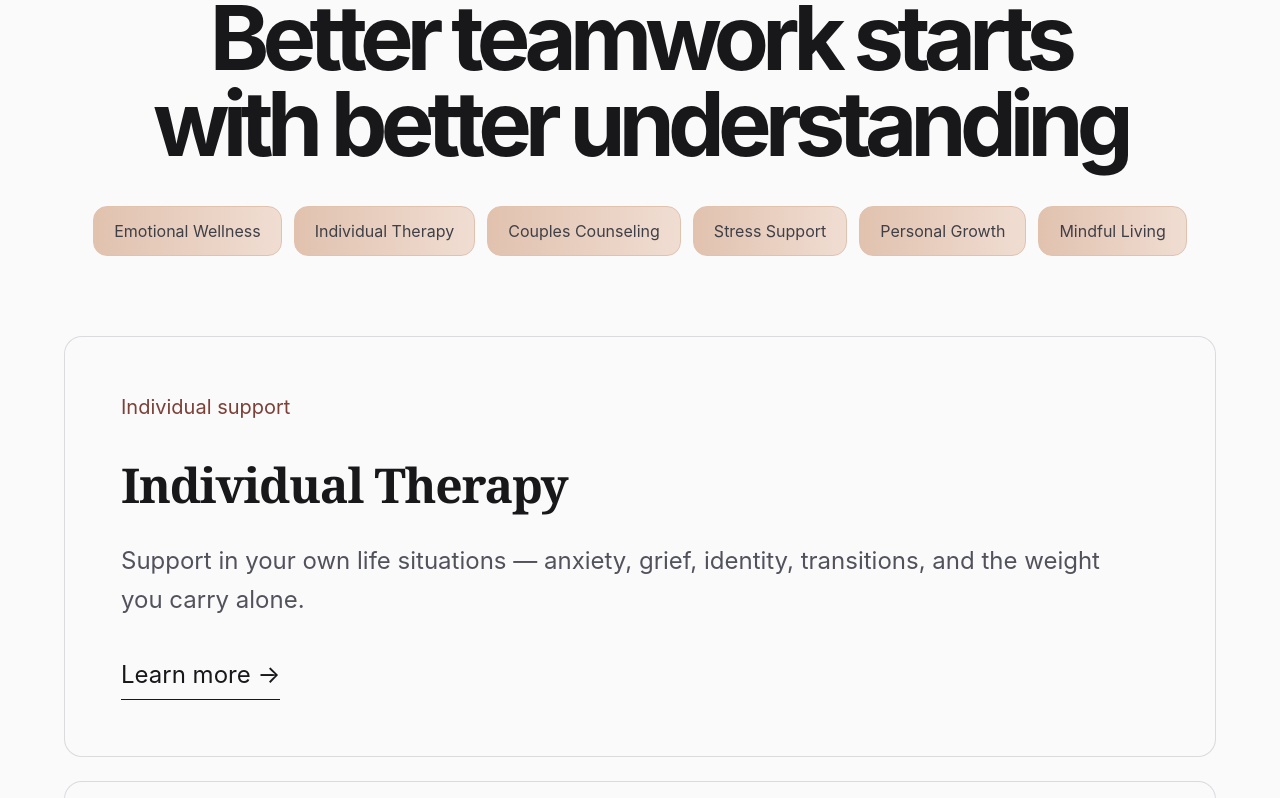
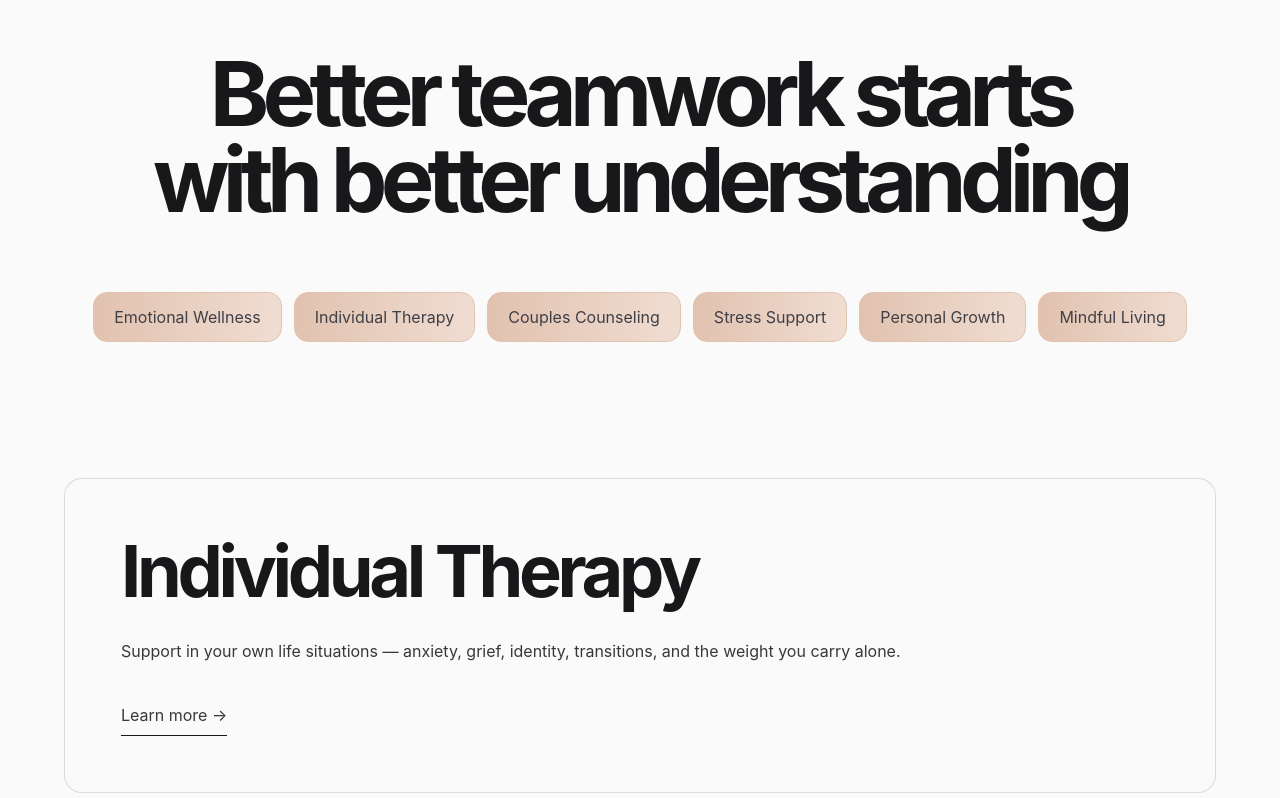
Before and after one commit to martamindacc/Aether, a Next.js app: page / in a window 1280 px wide. Shown: the part 853-1651 px from the top of the page. Built offline with nearby package versions, Linux system fonts and the light colour scheme.

Commit message:
feat: adjust section padding and update text styles for better layout

```diff
--- a/app/page.tsx
+++ b/app/page.tsx
@@ -64,11 +64,11 @@ export default function Home() {
         </nav>
       </div>
 
-      <section className="flex flex-col items-center px-6 py-12 text-center font-[Inter,-apple-system,BlinkMacSystemFont,'SF_Pro_Text',system-ui,sans-serif] text-[19px] font-normal leading-[1.5] text-[#383838]">
+      <section className="flex flex-col items-center px-6 pb-12 pt-[104px] text-center font-[Inter,-apple-system,BlinkMacSystemFont,'SF_Pro_Text',system-ui,sans-serif] text-[19px] font-normal leading-[1.5] text-[#383838]">
         <h1 className="max-w-6xl text-balance text-[90px] font-bold leading-[0.95] tracking-[-0.075em] text-zinc-900">
           Better teamwork starts with better understanding
         </h1>
-        <div className="mt-10 flex max-w-7xl flex-wrap items-center justify-center gap-3">
+        <div className="mt-[70px] flex max-w-7xl flex-wrap items-center justify-center gap-3">
           {[
             "Emotional Wellness",
             "Individual Therapy",
@@ -85,21 +85,20 @@ export default function Home() {
             </span>
           ))}
         </div>
-        <div className="mt-20 flex w-full max-w-6xl flex-col gap-6 text-left">
+        <div className="mt-[136px] flex w-full max-w-6xl flex-col gap-6 text-left">
           {supportSections.map((section) => (
             <Link
               key={section.href}
               href={section.href}
               className="group rounded-2xl border border-zinc-300/80 bg-[#fafafb] p-8 transition-colors hover:bg-white sm:p-14"
             >
-              <p className={`text-xl ${section.color}`}>{section.eyebrow}</p>
-              <h2 className="mt-10 font-serif text-4xl font-semibold tracking-tight text-zinc-900 sm:text-5xl">
+              <h2 className="font-sans text-5xl font-bold tracking-[-0.06em] text-zinc-900 sm:text-7xl">
                 {section.title}
               </h2>
-              <p className="mt-8 max-w-5xl text-2xl leading-relaxed text-zinc-600">
+              <p className="mt-8 max-w-5xl text-base leading-[1.5] text-[#383838]">
                 {section.description}
               </p>
-              <span className="mt-10 inline-block border-b border-zinc-900 pb-2 text-2xl text-zinc-900">
+              <span className="mt-10 inline-block border-b border-zinc-900 pb-2 text-base text-[#383838]">
                 Learn more →
               </span>
             </Link>
```
